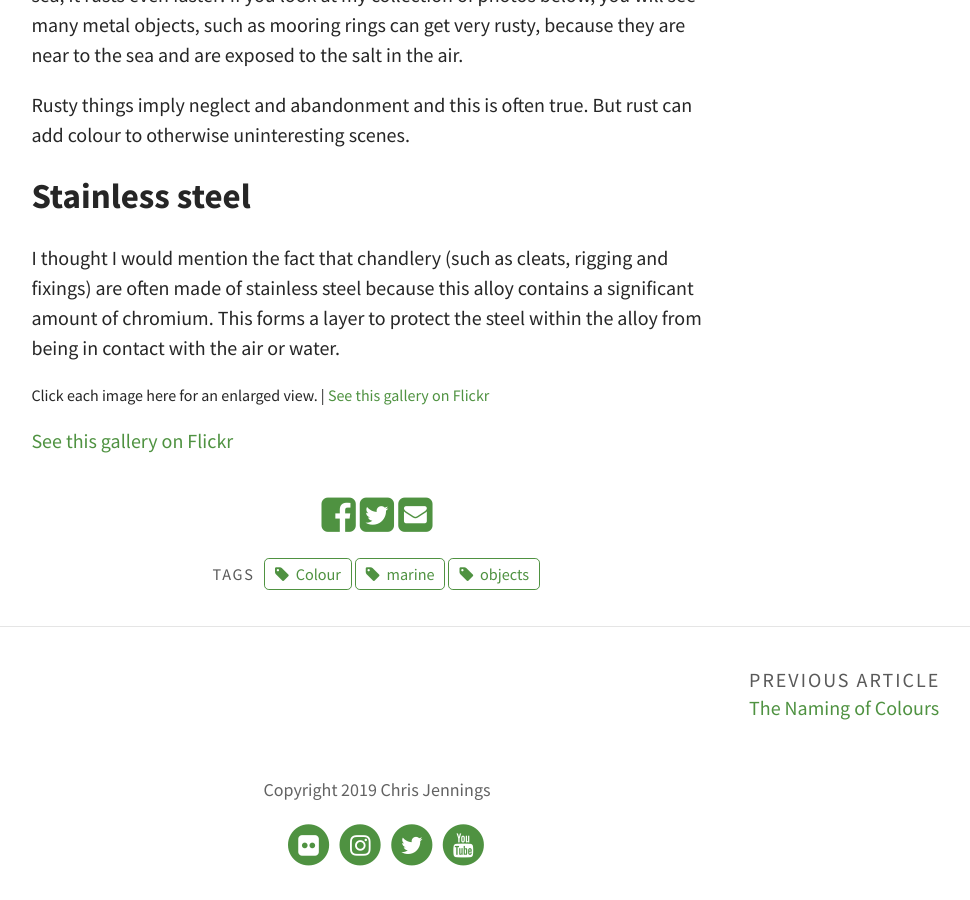
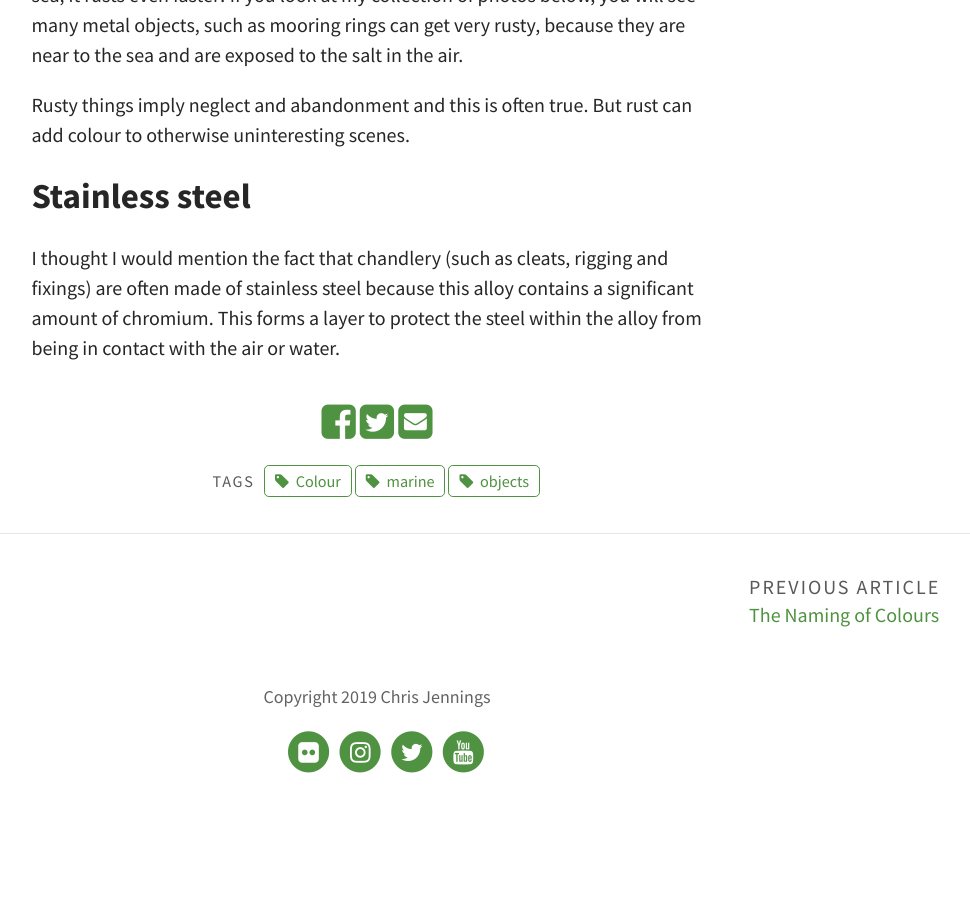
Before and after one commit to sskylar/pageboy.github.io, a Jekyll site: the page built from _posts/2019-12-16-rust-away.markdown, in a window 1280 px wide and 900 px high, scrolled down 729 px. Shown: the whole window, without its empty margins (263-1233 px from the left). Built offline with Jekyll 4.4.1, drawn with Linux system fonts in a browser that asks for light colours; after the commit the page ends 1536 px from its top, so only the background shows below that; some of the changed lines change nothing that is shown.

Commit message:
Updated Rust Away

```diff
--- a/_posts/2019-12-16-rust-away.markdown
+++ b/_posts/2019-12-16-rust-away.markdown
@@ -8,7 +8,6 @@ tags:
 - ''
 header_feature_image: "/uploads/zsolt-palatinus-pEK3AbP8wa4-unsplash.jpg"
 caption: Photo by Zsolt Palatinus on Unsplash
-flickr_album: 72157712052560980
 layout: post
 ---
 
```
